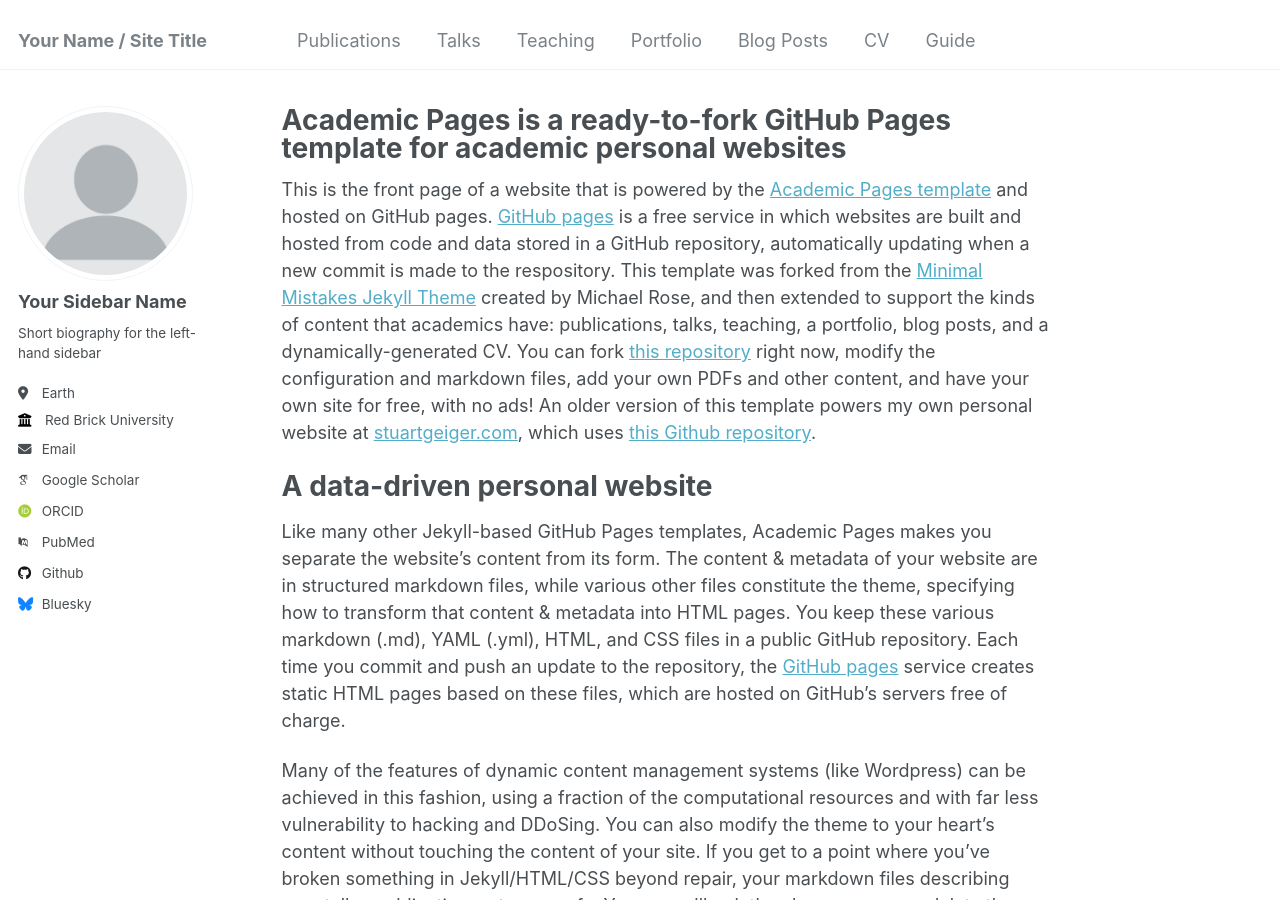
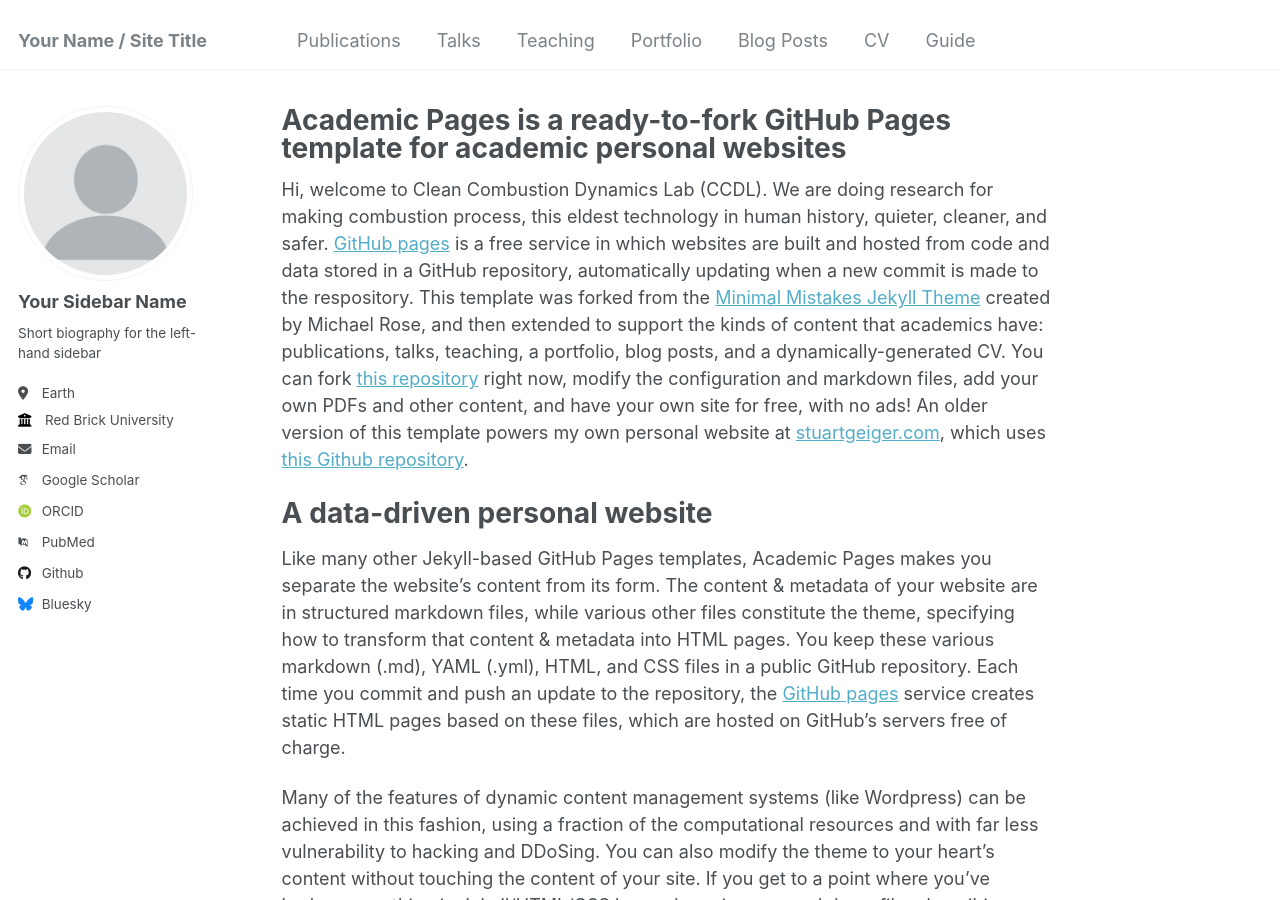
Before and after one commit to RickGuanYu/CCDL.github.io, a Jekyll site: the page built from _pages/about.md, in a window 1280 px wide and 900 px high. Built offline with Jekyll 4.4.1, drawn with Linux system fonts in a browser that asks for light colours; some web fonts are replaced.

Commit message:
Update about.md

```diff
--- a/_pages/about.md
+++ b/_pages/about.md
@@ -7,7 +7,7 @@ redirect_from:
   - /about.html
 ---
 
-This is the front page of a website that is powered by the [Academic Pages template](https://github.com/academicpages/academicpages.github.io) and hosted on GitHub pages. [GitHub pages](https://pages.github.com) is a free service in which websites are built and hosted from code and data stored in a GitHub repository, automatically updating when a new commit is made to the respository. This template was forked from the [Minimal Mistakes Jekyll Theme](https://mmistakes.github.io/minimal-mistakes/) created by Michael Rose, and then extended to support the kinds of content that academics have: publications, talks, teaching, a portfolio, blog posts, and a dynamically-generated CV. You can fork [this repository](https://github.com/academicpages/academicpages.github.io) right now, modify the configuration and markdown files, add your own PDFs and other content, and have your own site for free, with no ads! An older version of this template powers my own personal website at [stuartgeiger.com](http://stuartgeiger.com), which uses [this Github repository](https://github.com/staeiou/staeiou.github.io).
+Hi, welcome to Clean Combustion Dynamics Lab (CCDL). We are doing research for making combustion process, this eldest technology in human history, quieter, cleaner, and safer. [GitHub pages](https://pages.github.com) is a free service in which websites are built and hosted from code and data stored in a GitHub repository, automatically updating when a new commit is made to the respository. This template was forked from the [Minimal Mistakes Jekyll Theme](https://mmistakes.github.io/minimal-mistakes/) created by Michael Rose, and then extended to support the kinds of content that academics have: publications, talks, teaching, a portfolio, blog posts, and a dynamically-generated CV. You can fork [this repository](https://github.com/academicpages/academicpages.github.io) right now, modify the configuration and markdown files, add your own PDFs and other content, and have your own site for free, with no ads! An older version of this template powers my own personal website at [stuartgeiger.com](http://stuartgeiger.com), which uses [this Github repository](https://github.com/staeiou/staeiou.github.io).
 
 A data-driven personal website
 ======
```
